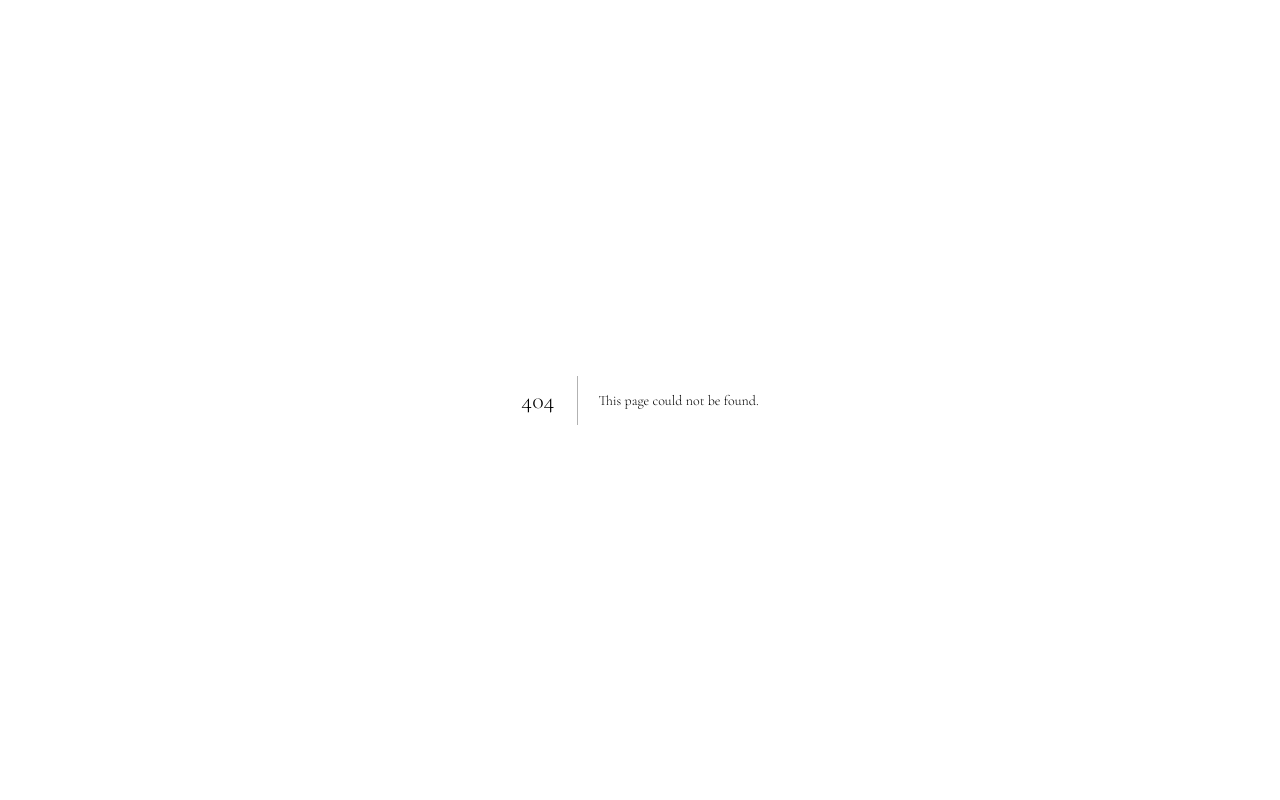
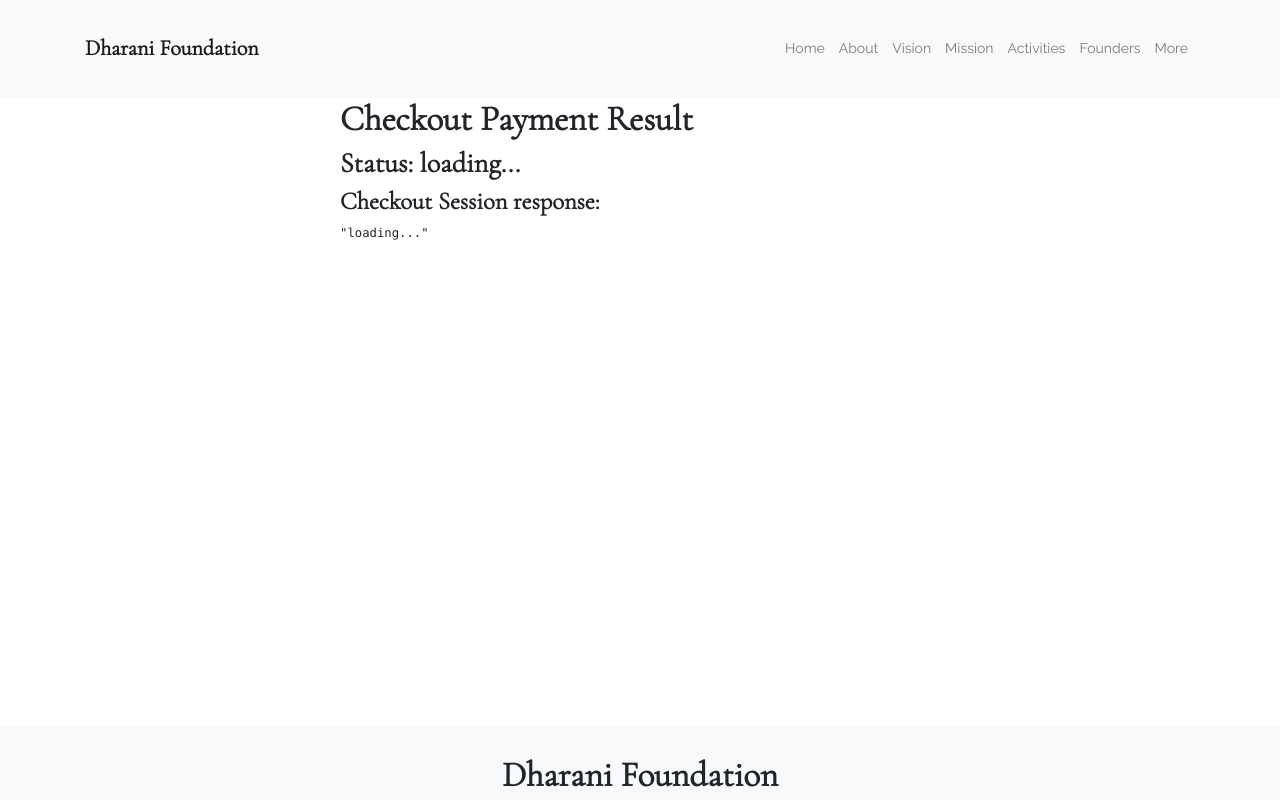
Before and after one commit to blended-ideas/dharani-foundation, a Next.js app: page /result in a window 1280 px wide. Before the commit this address had no page. Shown: the top 800 px of the page. Built offline with nearby package versions, Linux system fonts and the light colour scheme.

Commit message:
Result Page.

```diff
--- /dev/null
+++ b/components/PrintObject.tsx
@@ -0,0 +1,12 @@
+import React from 'react'
+
+type Props = {
+    content: object
+}
+
+const PrintObject = ({content}: Props) => {
+    const formattedContent: string = JSON.stringify(content, null, 2)
+    return <pre>{formattedContent}</pre>
+}
+
+export default PrintObject;
--- /dev/null
+++ b/pages/result.tsx
@@ -0,0 +1,33 @@
+import {NextPage} from 'next'
+import {useRouter} from 'next/router'
+
+import Layout from '../components/Layout'
+import PrintObject from '../components/PrintObject';
+
+import {fetchGetJSON} from '../utils/api-helpers'
+import useSWR from 'swr'
+
+const ResultPage: NextPage = () => {
+    const router = useRouter()
+    const {data, error} = useSWR(
+        router.query.session_id
+            ? `/api/checkout_sessions/${router.query.session_id}`
+            : null,
+        fetchGetJSON
+    )
+
+    if (error) return <div>failed to load</div>
+
+    return (
+        <Layout title="Checkout Payment Result | Next.js + TypeScript Example">
+            <div className="page-container">
+                <h1>Checkout Payment Result</h1>
+                <h2>Status: {data?.payment_intent?.status ?? 'loading...'}</h2>
+                <h3>Checkout Session response:</h3>
+                <PrintObject content={data ?? 'loading...'}/>
+            </div>
+        </Layout>
+    )
+}
+
+export default ResultPage
```
